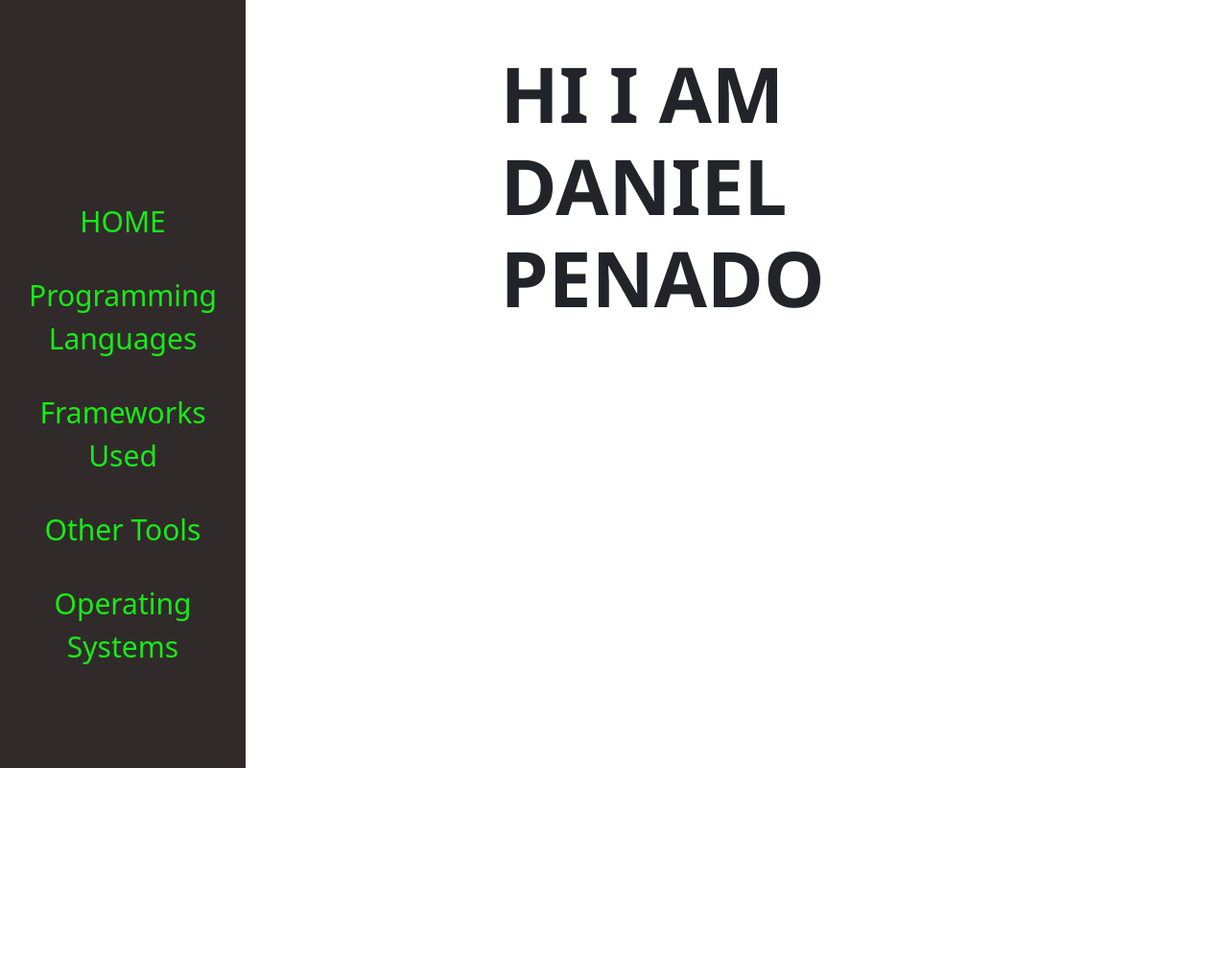
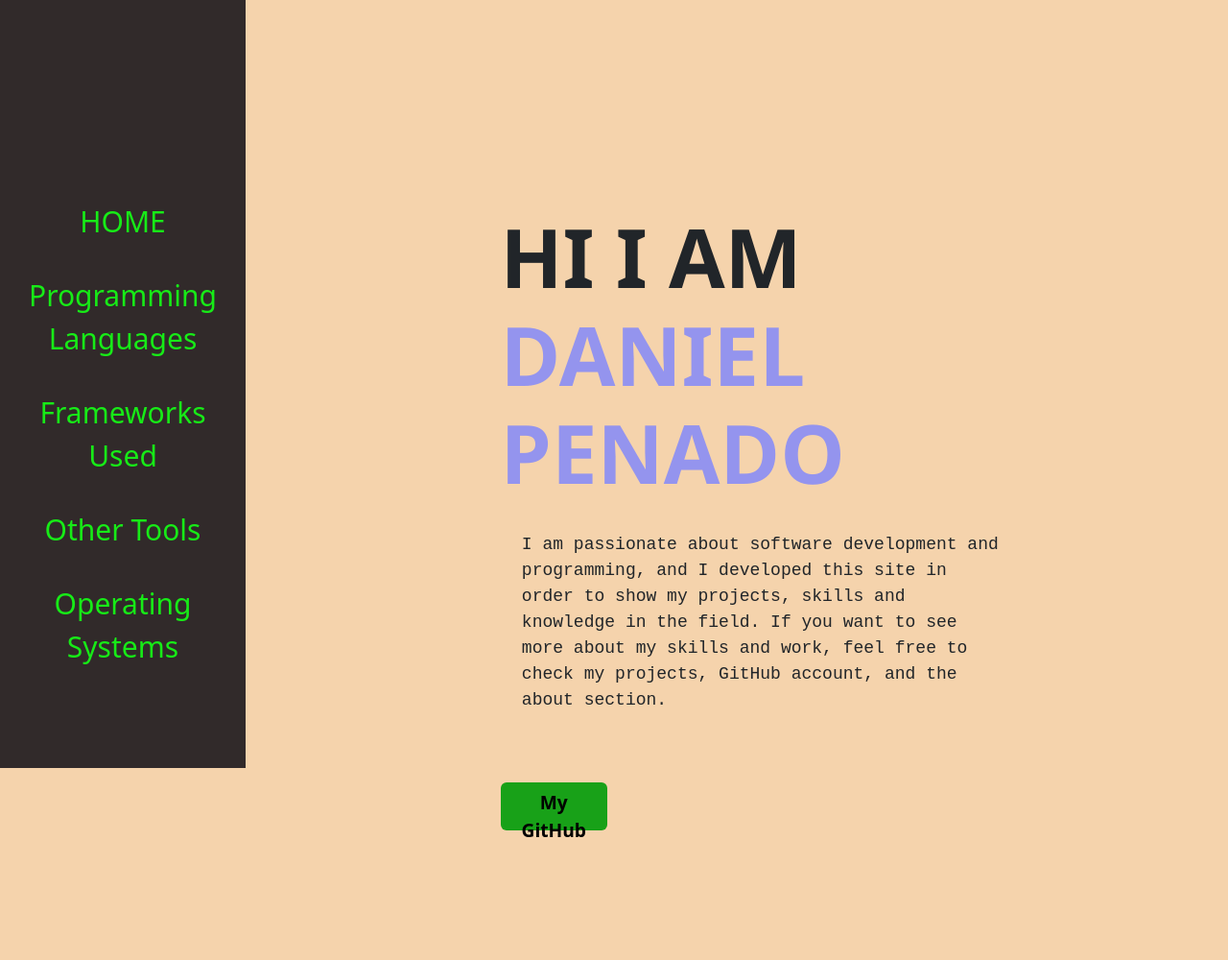
Before and after one commit to danielpenadoordonez/Portfolio_Website, a Django app: page / in a window 1280 px wide. Shown: the whole page at 96% size. Run offline with Django 4.2, Linux system fonts and the light colour scheme.

Commit message:
Improvements to the Home page

```diff
--- a/src/Owner/templates/Owner/home.html
+++ b/src/Owner/templates/Owner/home.html
@@ -6,6 +6,15 @@
 
 {% block content %}
 <div id="home-container">
-    <h1 class="main-content-title">HI I AM DANIEL PENADO</h1>
+    <h1 class="main-content-title">HI I AM <b id="name">DANIEL PENADO</b></h1>
+    <br>
+    <p id="intro">
+        I am passionate about software development and programming, and I developed this site in order to show my projects, skills
+        and knowledge in the field. If you want to see more about my skills and work, feel free to check my projects, GitHub account,
+        and the about section.
+    </p>
+    <div class="btn-container">
+        <button class="btn btn-succces" id="redirect-btn"><a href="https://github.com/danielpenadoordonez">My GitHub</a></button>
+    </div>
 </div>
 {% endblock %}
--- a/src/Templates/base.html
+++ b/src/Templates/base.html
@@ -27,15 +27,9 @@
             text-align: center;
         }
 
-        .sidebar a.active {
-            background-color: #04AA6D;
-            color: white;
-        }
+        .sidebar a.active {background-color: #04AA6D;color: white;}
 
-        .sidebar a:hover:not(.active) {
-            background-color: green;
-            color: black;
-        }
+        .sidebar a:hover:not(.active) {background-color: green;color: black;}
 
         div.main-content {
             /*margin-left: 200px;*/
@@ -43,6 +37,32 @@
             padding: 1px 16px;
             height: 1000px;
         }
+
+        body{background-color: rgb(245, 211, 172);}
+
+        #name{color: rgb(148, 148, 238);}
+
+        mark{background-color: rgb(226, 226, 24);}
+
+        #intro {
+            margin-right: 6%;
+            margin-left: 4%;
+            font-family: 'Courier New', Courier, monospace;
+            font-size: large;
+
+        }
+
+        div.btn-container{ padding-top: 10%;}
+
+        #redirect-btn{
+            background-color: rgb(24, 161, 24);
+            width: 20%;
+            height: 50px;
+            font-weight: bolder;
+            font-size: larger;
+        }
+
+        #redirect-btn a{color: black; text-decoration: none;}
 
         #stick-low{
             margin-top: 60.6%;
@@ -54,7 +74,8 @@
         .main-content-title{
             font-family:'Segoe UI', Tahoma, Geneva, Verdana, sans-serif;
             font-weight: bolder;
-            font-size: 80px;
+            font-size: 85px;
+            padding-top: 30%;
         }
 
         #home-container{
```
